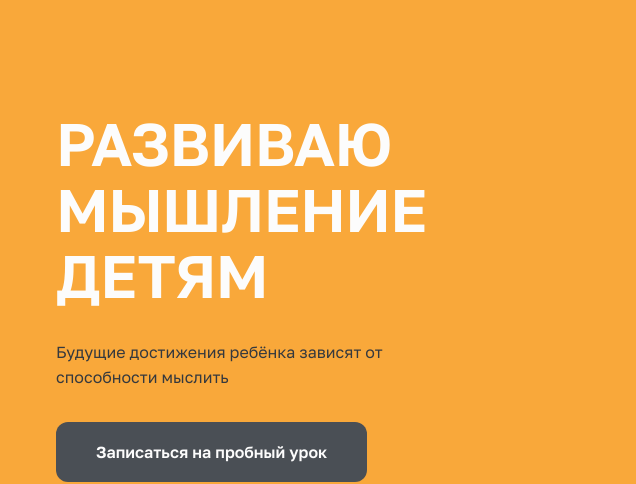
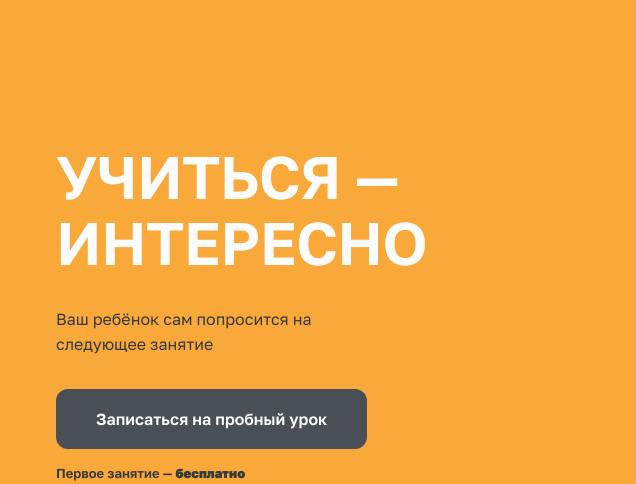
Before and after one commit to SHGameC/kids_mind_lab, a plain HTML site: page index.html in a window 1280 px wide. Shown: the part 88-572 px from the top of the page, 644-1280 px from the left. Drawn offline with Linux system fonts and the light colour scheme.

Commit message:
Update hero headline and subtitle
Co-Authored-By: Claude Sonnet 4.6 <noreply@anthropic.com>

```diff
--- a/index.html
+++ b/index.html
@@ -1801,11 +1801,11 @@
   <!-- Контент справа -->
   <div class="hero-content">
     <h1 class="hero-title">
-      Развиваю<br>мышление<br>детям
+      Учиться — интересно
     </h1>
 
     <p class="hero-sub">
-      Будущие достижения ребёнка зависят от способности мыслить
+      Ваш ребёнок сам попросится на следующее занятие
     </p>
 
     <a href="https://t.me/m/ST7qJMPFZDZi" target="_blank" rel="noopener" class="hero-btn">
```
